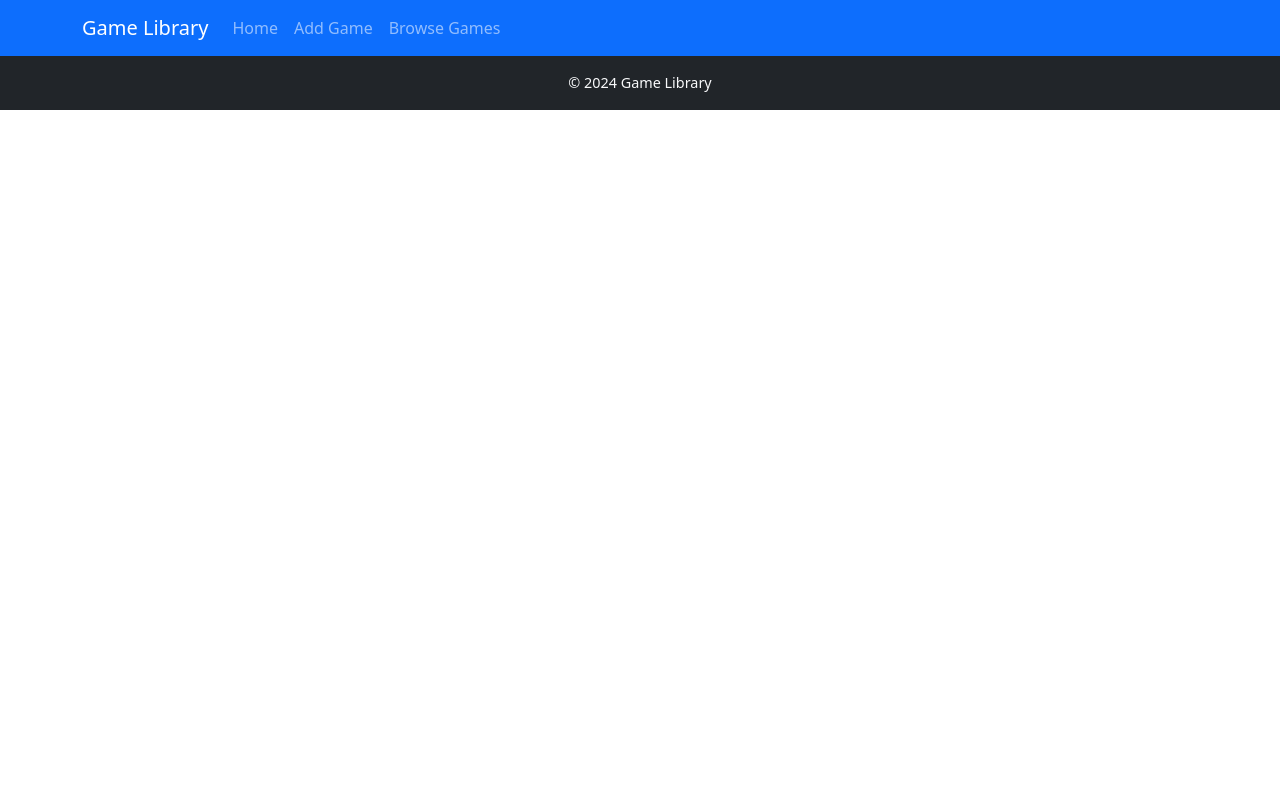
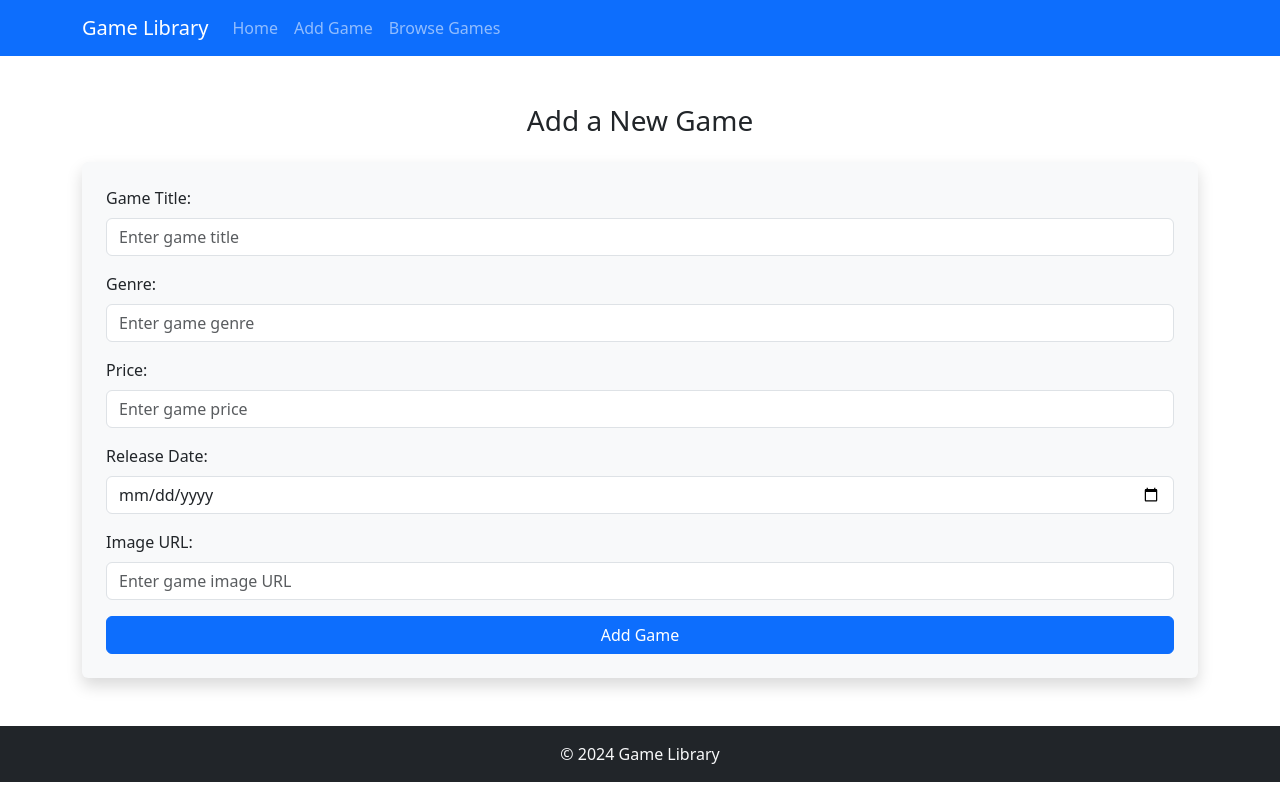
Before and after one commit to CLillis357/DataRepProject2024, a React (Create React App) app: page /create in a window 1280 px wide. Built offline with nearby package versions, Linux system fonts and the light colour scheme.

Commit message:
Set up Backend with a connection to MongoDB, Added "Add game page with function", Added a delete function and Set up edit page(in progress)

```diff
--- a/package.json
+++ b/package.json
@@ -1,6 +1,11 @@
 {
   "dependencies": {
+    "axios": "^1.7.9",
+    "body-parser": "^1.20.3",
     "bootstrap": "^5.3.3",
+    "cors": "^2.8.5",
+    "express": "^4.21.2",
+    "mongoose": "^8.8.4",
     "react-bootstrap": "^2.10.6",
     "react-router-dom": "^7.0.2",
     "react-scripts": "^5.0.1"
--- a/src/App.js
+++ b/src/App.js
@@ -4,6 +4,9 @@ import { BrowserRouter as Router, Route, Routes } from 'react-router-dom'; // Fo
 import NavigationBar from './components/NavigationBar'; // Import NavigationBar
 import Footer from './components/Footer'; // Import Footer
 import Content from './components/Content'; // Import Content for the home page
+import AddGame from './components/AddGame';//Importing the add game page
+import Read from './components/Browse';
+import EditGame from './components/EditGame';
 
 // Define the App component
 function App() {
@@ -13,6 +16,9 @@ function App() {
       <Routes>
         {/* Define routes for the application */}
         <Route path="/" element={<Content />} />
+        <Route path="/create" element={<AddGame />} />
+        <Route path="/read" element={<Read />} />
+        <Route path="/edit/:id" element={<EditGame />} />
       </Routes>
       {/* Footer displayed on all pages */}
       <Footer />
--- /dev/null
+++ b/src/components/AddGame.js
@@ -0,0 +1,99 @@
+import axios from "axios";
+import { useState } from "react";
+
+const AddGame = () => {
+  // State hooks for form inputs
+  const [title, setTitle] = useState('');
+  const [genre, setGenre] = useState('');
+  const [price, setPrice] = useState('');
+  const [releaseDate, setReleaseDate] = useState('');
+  const [imageUrl, setImageUrl] = useState('');
+
+  // Form submission handler
+  const handleSubmit = (e) => {
+    e.preventDefault();
+    const game = { title, genre, price, releaseDate, imageUrl };
+    console.log(game);
+
+    axios.post('http://localhost:4000/api/games', game)
+      .then((res) => {
+        console.log(res.data);
+        alert("Game added successfully!");
+        // Reset the form
+        setTitle('');
+        setGenre('');
+        setPrice('');
+        setReleaseDate('');
+        setImageUrl('');
+      })
+      .catch((err) => {
+        console.error("Error adding game:", err);
+        alert("Failed to add the game. Please try again.");
+      });
+  };
+
+  return (
+    <div className="container my-5">
+      <h3 className="text-center mb-4">Add a New Game</h3>
+      <form onSubmit={handleSubmit} className="shadow p-4 rounded bg-light">
+        <div className="mb-3">
+          <label className="form-label">Game Title:</label>
+          <input
+            type="text"
+            className="form-control"
+            value={title}
+            onChange={(e) => setTitle(e.target.value)}
+            placeholder="Enter game title"
+            required
+          />
+        </div>
+        <div className="mb-3">
+          <label className="form-label">Genre:</label>
+          <input
+            type="text"
+            className="form-control"
+            value={genre}
+            onChange={(e) => setGenre(e.target.value)}
+            placeholder="Enter game genre"
+            required
+          />
+        </div>
+        <div className="mb-3">
+          <label className="form-label">Price:</label>
+          <input
+            type="number"
+            className="form-control"
+            value={price}
+            onChange={(e) => setPrice(e.target.value)}
+            placeholder="Enter game price"
+            required
+          />
+        </div>
+        <div className="mb-3">
+          <label className="form-label">Release Date:</label>
+          <input
+            type="date"
+            className="form-control"
+            value={releaseDate}
+            onChange={(e) => setReleaseDate(e.target.value)}
+            required
+          />
+        </div>
+        <div className="mb-3">
+          <label className="form-label">Image URL:</label>
+          <input
+            type="text"
+            className="form-control"
+            value={imageUrl}
+            onChange={(e) => setImageUrl(e.target.value)}
+            placeholder="Enter game image URL"
+            required
+          />
+        </div>
+        <button type="submit" className="btn btn-primary w-100">Add Game</button>
+      </form>
+    </div>
+  );
+};
+
+export default AddGame;
--- /dev/null
+++ b/src/components/Browse.js
@@ -0,0 +1,46 @@
+import Games from "./games";
+import { useEffect, useState } from "react";
+import axios from "axios";
+
+const Browse = () => {
+  const [games, setGames] = useState([]);
+
+  // Fetch games data from the backend
+  useEffect(() => {
+    axios.get('http://localhost:4000/api/games')
+      .then((response) => {
+        console.log(response.data);
+        setGames(response.data.games); // Ensure backend response structure matches this
+      })
+      .catch((error) => {
+        console.error("Error fetching games:", error);
+      });
+  }, []);
+
+  // Handle delete functionality
+  const handleDelete = (id) => {
+    axios.delete(`http://localhost:4000/api/game/${id}`)
+      .then(() => {
+        setGames(games.filter((game) => game._id !== id)); // Remove the deleted game from the state
+      })
+      .catch((error) => {
+        console.error("Error deleting game:", error);
+      });
+  };
+
+  return (
+    <div className="container my-5">
+      <h3 className="text-center mb-4">Available Games</h3>
+      {/* Game cards grid */}
+      <div className="row">
+        {games.length > 0 ? (
+          <Games myGames={games} onDelete={handleDelete} />
+        ) : (
+          <p className="text-center">No games available. Please add some!</p>
+        )}
+      </div>
+    </div>
+  );
+};
+
+export default Browse;
--- /dev/null
+++ b/src/components/EditGame.js
@@ -0,0 +1,52 @@
+import { useState, useEffect } from "react";
+import axios from "axios";
+import { useParams, useNavigate } from "react-router-dom";
+
+const EditGame = () => {
+  const { id } = useParams();
+  const navigate = useNavigate();
+  const [title, setTitle] = useState('');
+  const [genre, setGenre] = useState('');
+  const [price, setPrice] = useState('');
+  const [releaseDate, setReleaseDate] = useState('');
+  const [imageUrl, setImageUrl] = useState('');
+
+  useEffect(() => {
+    axios.get(`http://localhost:4000/api/games/${id}`)
+      .then((response) => {
+        const game = response.data;
+        setTitle(game.title);
+        setGenre(game.genre);
+        setPrice(game.price);
+        setReleaseDate(game.releaseDate);
+        setImageUrl(game.imageUrl);
+      })
+      .catch((error) => {
+        console.error("Error fetching game:", error);
+      });
+  }, [id]);
+
+  const handleSubmit = (e) => {
+    e.preventDefault();
+    const updatedGame = { title, genre, price, releaseDate, imageUrl };
+    axios.put(`http://localhost:4000/api/games/${id}`, updatedGame)
+      .then(() => {
+        alert("Game updated successfully!");
+        navigate("/read");
+      })
+      .catch((error) => {
+        console.error("Error updating game:", error);
+      });
+  };
+
+  return (
+    <div className="container my-5">
+      <h3 className="text-center mb-4">Edit Game</h3>
+      <form onSubmit={handleSubmit} className="shadow p-4 rounded bg-light">
+        {/* Input fields same as AddGame */}
+      </form>
+    </div>
+  );
+};
+
+export default EditGame;
--- /dev/null
+++ b/src/components/gameitem.js
@@ -0,0 +1,39 @@
+import { Link } from "react-router-dom";
+import Card from "react-bootstrap/Card";
+
+const GameItem = ({ mygame, onDelete }) => {
+  return (
+    <Card className="h-100 shadow-sm">
+      <Card.Img
+        variant="top"
+        src={mygame.imageUrl || "https://via.placeholder.com/300x400"}
+        alt={mygame.title}
+        style={{ objectFit: "cover", height: "200px" }}
+      />
+      <Card.Body>
+        <Card.Title>{mygame.title}</Card.Title>
+        <Card.Subtitle className="mb-2 text-muted">{mygame.genre}</Card.Subtitle>
+        <Card.Text>
+          <strong>Price:</strong> ${mygame.price} <br />
+          <strong>Release Date:</strong> {mygame.releaseDate}
+        </Card.Text>
+        <div className="d-flex justify-content-between">
+          <Link to={`/edit/${mygame._id}`} className="btn btn-primary">
+            Edit
+          </Link>
+          <button
+            className="btn btn-danger"
+            onClick={() => {
+              console.log("Deleting game with ID:", mygame._id);
+              onDelete(mygame._id); // Call onDelete with the correct ID
+            }}
+          >
+            Delete
+          </button>
+        </div>
+      </Card.Body>
+    </Card>
+  );
+};
+
+export default GameItem;
--- /dev/null
+++ b/src/components/games.js
@@ -0,0 +1,15 @@
+import GameItem from "./gameitem";
+
+const Games = ({ myGames, onDelete }) => {
+  return (
+    <>
+      {myGames.map((game) => (
+        <div className="col-md-4 col-sm-6 mb-4" key={game._id}>
+          <GameItem mygame={game} onDelete={onDelete} />
+        </div>
+      ))}
+    </>
+  );
+};
+
+export default Games;
--- a/src/index.js
+++ b/src/index.js
@@ -1,7 +1,6 @@
 // Import necessary modules
 import React from 'react';
 import ReactDOM from 'react-dom/client';
-import './index.css'; // styling
 import App from './App'; // Main app component
 
 // Create the React DOM root
```
Also changed, not shown: 2 other files (tests, documents, lock files or other folders).
